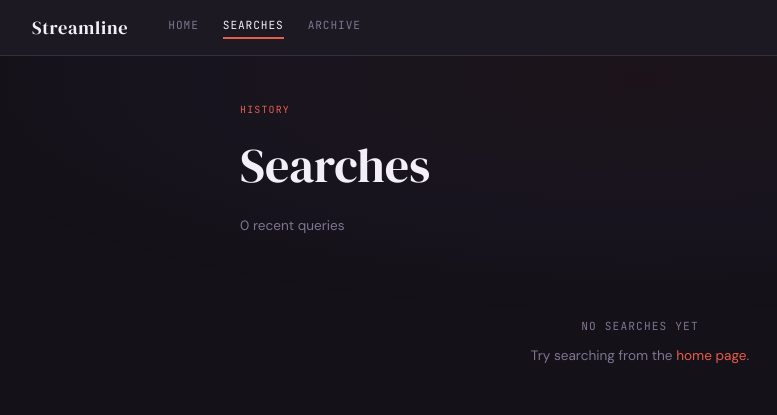
After one commit to abhichandra21/streamline, a Flask app: page /searches in a window 1280 px wide. The commit adds this page. Shown: the top 415 px of the page, without its empty margins (0-777 px from the left). Run offline with Flask 3, Linux system fonts and the light colour scheme; parts of the project's set-up code (start-up, migrations or seed data) failed here and were passed over.

Commit message:
feat: searches history page with cached results
- New /searches page showing timeline of past queries with inline results
- Relative timestamps (2h ago, yesterday, etc.)
- Re-search button links back to home with ?q= prefill and auto-submit
- Nav bar updated with Searches link between Home and Archive
- Home page recent search pills now link to /searches instead of re-running
- Fixed Try: pills to use requestSubmit() for proper HTMX triggering
- File locking and tojson fixes from linter incorporated

```diff
--- a/recommender/history.py
+++ b/recommender/history.py
@@ -6,8 +6,15 @@ in a JSON file under the cache directory. Gitignored (personal data).
 
 import json
 import logging
+import os
 from datetime import datetime, timezone
 from pathlib import Path
+from threading import Lock
+
+try:
+    import fcntl
+except ImportError:  # pragma: no cover - Windows fallback
+    fcntl = None
 
 import config
 from .models import Recommendation
@@ -16,16 +23,52 @@ log = logging.getLogger("recommender.history")
 
 HISTORY_PATH = Path(config.ENRICHMENT_CACHE_DIR).parent / "query_history.json"
 MAX_ENTRIES = 100
+_HISTORY_LOCK = Lock()
 
 
-def _load_raw() -> list[dict]:
-    if HISTORY_PATH.exists():
+def _lock_file(history_file) -> None:
+    if fcntl is not None:
+        fcntl.flock(history_file.fileno(), fcntl.LOCK_EX)
+
+
+def _unlock_file(history_file) -> None:
+    if fcntl is not None:
+        fcntl.flock(history_file.fileno(), fcntl.LOCK_UN)
+
+
+def _with_locked_history_file(action):
+    HISTORY_PATH.parent.mkdir(parents=True, exist_ok=True)
+    with _HISTORY_LOCK:
+        with HISTORY_PATH.open("a+", encoding="utf-8") as history_file:
+            _lock_file(history_file)
+            try:
+                return action(history_file)
+            finally:
+                _unlock_file(history_file)
+
+
+def _load_raw_from_file(history_file) -> list[dict]:
+    history_file.seek(0)
+    raw_text = history_file.read()
+    if raw_text:
         try:
-            return json.loads(HISTORY_PATH.read_text())
+            return json.loads(raw_text)
         except (json.JSONDecodeError, OSError):
             log.warning("Corrupt query history, resetting.")
             return []
     return []
+
+
+def _load_raw() -> list[dict]:
+    return _with_locked_history_file(_load_raw_from_file)
+
+
+def _write_raw_to_file(history_file, entries: list[dict]) -> None:
+    history_file.seek(0)
+    history_file.truncate()
+    json.dump(entries, history_file, indent=2)
+    history_file.flush()
+    os.fsync(history_file.fileno())
 
 
 def record(
@@ -35,33 +78,34 @@ def record(
     usage_summary: str,
 ) -> None:
     """Append a query + results to history, capped at MAX_ENTRIES."""
-    entries = _load_raw()
+    def append_entry(history_file) -> None:
+        entries = _load_raw_from_file(history_file)
 
-    entry = {
-        "timestamp": datetime.now(timezone.utc).isoformat(),
-        "query": query,
-        "provider": provider,
-        "results": [
-            {
-                "title": r.title,
-                "content_type": r.content_type,
-                "score": round(r.score, 3),
-                "vote_average": r.vote_average,
-                "explanation": r.explanation,
-                "streaming_providers": r.streaming_providers[:4],
-            }
-            for r in results
-        ],
-        "usage": usage_summary,
-    }
-    entries.append(entry)
+        entry = {
+            "timestamp": datetime.now(timezone.utc).isoformat(),
+            "query": query,
+            "provider": provider,
+            "results": [
+                {
+                    "title": r.title,
+                    "content_type": r.content_type,
+                    "score": round(r.score, 3),
+                    "vote_average": r.vote_average,
+                    "explanation": r.explanation,
+                    "streaming_providers": r.streaming_providers[:4],
+                }
+                for r in results
+            ],
+            "usage": usage_summary,
+        }
+        entries.append(entry)
 
-    # Keep only the most recent entries
-    if len(entries) > MAX_ENTRIES:
-        entries = entries[-MAX_ENTRIES:]
+        if len(entries) > MAX_ENTRIES:
+            entries[:] = entries[-MAX_ENTRIES:]
 
-    HISTORY_PATH.parent.mkdir(parents=True, exist_ok=True)
-    HISTORY_PATH.write_text(json.dumps(entries, indent=2))
+        _write_raw_to_file(history_file, entries)
+
+    _with_locked_history_file(append_entry)
 
 
 def load(limit: int | None = None) -> list[dict]:
--- a/recommender/templates/base.html
+++ b/recommender/templates/base.html
@@ -208,6 +208,7 @@
     <a href="/" class="nav-brand">Streamline</a>
     <div style="display:flex; gap:1.5rem; margin-left:0.5rem;">
       <a href="/" class="nav-link {% if request.path == '/' %}active{% endif %}">Home</a>
+      <a href="/searches" class="nav-link {% if request.path == '/searches' %}active{% endif %}">Searches</a>
       <a href="/history" class="nav-link {% if request.path.startswith('/history') or request.path.startswith('/title') %}active{% endif %}">Archive</a>
     </div>
   </nav>
--- /dev/null
+++ b/recommender/templates/searches.html
@@ -0,0 +1,69 @@
+{% extends "base.html" %}
+{% block title %}Streamline — Searches{% endblock %}
+{% block content %}
+
+<div style="margin-bottom:2rem;">
+  <span class="mono" style="font-size:0.62rem; letter-spacing:0.12em; text-transform:uppercase; color:var(--accent);">History</span>
+  <h1 style="font-size:clamp(2rem, 4.5vw, 3rem); margin-top:0.2rem; margin-bottom:0.5rem;">Searches</h1>
+  <p style="color:var(--muted); font-size:0.85rem;">{{ entries|length }} recent {% if entries|length == 1 %}query{% else %}queries{% endif %}</p>
+</div>
+
+{% if not entries %}
+<div style="padding:3rem; text-align:center;">
+  <p class="mono" style="font-size:0.7rem; letter-spacing:0.1em; text-transform:uppercase; color:var(--muted);">No searches yet</p>
+  <p style="font-size:0.85rem; color:var(--muted); margin-top:0.5rem;">Try searching from the <a href="/">home page</a>.</p>
+</div>
+{% endif %}
+
+<div style="display:flex; flex-direction:column; gap:1.5rem;">
+{% for entry in entries %}
+  <div id="q-{{ loop.index }}" style="background:var(--surface); border-radius:6px; border:1px solid var(--border); overflow:hidden;">
+    <!-- Query header -->
+    <div style="padding:1rem 1.25rem; display:flex; align-items:center; justify-content:space-between; gap:1rem; border-bottom:1px solid var(--border);">
+      <div style="flex:1; min-width:0;">
+        <h3 style="font-family:'DM Serif Display',serif; font-size:1.15rem; color:var(--text); margin:0;">{{ entry.query }}</h3>
+        <div style="display:flex; align-items:center; gap:0.75rem; margin-top:0.3rem;">
+          <span class="mono" style="font-size:0.58rem; color:var(--muted);">{{ entry.timestamp_display }}</span>
+          <span style="color:var(--border);">|</span>
+          <span class="mono" style="font-size:0.58rem; color:var(--muted);">{{ entry.provider }}</span>
+          {% if entry.usage %}
+          <span style="color:var(--border);">|</span>
+          <span class="mono" style="font-size:0.58rem; color:var(--muted);">{{ entry.usage }}</span>
+          {% endif %}
+        </div>
+      </div>
+      <a href="/?q={{ entry.query|urlencode }}" class="btn-ghost" style="padding:4px 12px; font-size:0.58rem; text-decoration:none; flex-shrink:0;">Re-search</a>
+    </div>
+
+    <!-- Results -->
+    {% if entry.results %}
+    <div style="padding:0.5rem 0;">
+      {% for r in entry.results %}
+      <div style="display:flex; gap:0.85rem; padding:0.65rem 1.25rem; transition:background 0.15s;{% if not loop.last %} border-bottom:1px solid rgba(53,47,64,0.5);{% endif %}"
+        onmouseover="this.style.background='var(--surface2)'"
+        onmouseout="this.style.background='transparent'"
+      >
+        <div style="flex:1; min-width:0;">
+          <div style="display:flex; align-items:center; gap:0.5rem; margin-bottom:0.2rem;">
+            <span style="font-family:'DM Serif Display',serif; font-size:0.95rem; color:var(--text);">{{ r.title }}</span>
+            <span class="badge {{ 'badge-tv' if r.content_type == 'tv' else 'badge-movie' }}" style="font-size:0.5rem;">{{ r.content_type }}</span>
+            <span class="mono" style="font-size:0.58rem; color:var(--accent2);">★ {{ "%.1f"|format(r.vote_average) }}</span>
+          </div>
+          <p style="font-size:0.8rem; color:var(--body); line-height:1.65; margin:0;">{{ r.explanation }}</p>
+          {% if r.streaming_providers %}
+          <span class="mono" style="font-size:0.55rem; color:var(--muted); margin-top:0.2rem; display:inline-block;">{{ r.streaming_providers | join("  ·  ") }}</span>
+          {% endif %}
+        </div>
+      </div>
+      {% endfor %}
+    </div>
+    {% else %}
+    <div style="padding:1rem 1.25rem;">
+      <span class="mono" style="font-size:0.62rem; color:var(--muted);">No results</span>
+    </div>
+    {% endif %}
+  </div>
+{% endfor %}
+</div>
+
+{% endblock %}
--- a/recommender/web.py
+++ b/recommender/web.py
@@ -18,7 +18,7 @@ from recommender.ingestion.manual import parse as parse_manual
 from recommender.tmdb_client import TmdbClient
 from recommender.query_engine import RecommendContext, ask
 from recommender import watch_index as wi
-from recommender import history
+from recommender import history as query_history
 
 log = logging.getLogger("recommender.web")
 
@@ -147,7 +147,7 @@ def dashboard() -> str:
         c["body_html"] = _md_to_html(c["body"].strip())
 
     posters = _get_recent_posters(entries, limit=30)
-    recent_queries = history.load(limit=5)
+    recent_queries = query_history.load(limit=5)
 
     return render_template(
         "index.html",
@@ -190,6 +190,35 @@ def history() -> str:
     return render_template("history.html", items=items, q=q, ct_filter=ct_filter, total=len(entries))
 
 
+@app.route("/searches")
+def searches() -> str:
+    entries = query_history.load()
+    # Format timestamps for display
+    for e in entries:
+        ts = e.get("timestamp", "")
+        try:
+            from datetime import datetime, timezone
+            dt = datetime.fromisoformat(ts)
+            now = datetime.now(timezone.utc)
+            delta = now - dt
+            if delta.days == 0:
+                hours = delta.seconds // 3600
+                if hours == 0:
+                    minutes = delta.seconds // 60
+                    e["timestamp_display"] = f"{minutes}m ago" if minutes > 0 else "just now"
+                else:
+                    e["timestamp_display"] = f"{hours}h ago"
+            elif delta.days == 1:
+                e["timestamp_display"] = "yesterday"
+            elif delta.days < 7:
+                e["timestamp_display"] = f"{delta.days}d ago"
+            else:
+                e["timestamp_display"] = dt.strftime("%b %d, %Y")
+        except (ValueError, TypeError):
+            e["timestamp_display"] = ts[:19]
+    return render_template("searches.html", entries=entries)
+
+
 @app.route("/recommend", methods=["GET", "POST"])
 def recommend() -> str:
     if request.method == "GET":
@@ -207,7 +236,7 @@ def recommend() -> str:
         log.exception("Error during recommendation")
         return render_template("recommend.html", results=None, query=query, error=str(exc))
 
-    history.record(query, results, ctx.llm.provider, ctx.llm.usage.summary())
+    query_history.record(query, results, ctx.llm.provider, ctx.llm.usage.summary())
 
     items = []
     for r in results:
```
Also changed, not shown: recommender/templates/index.html (+23 -8 lines).
